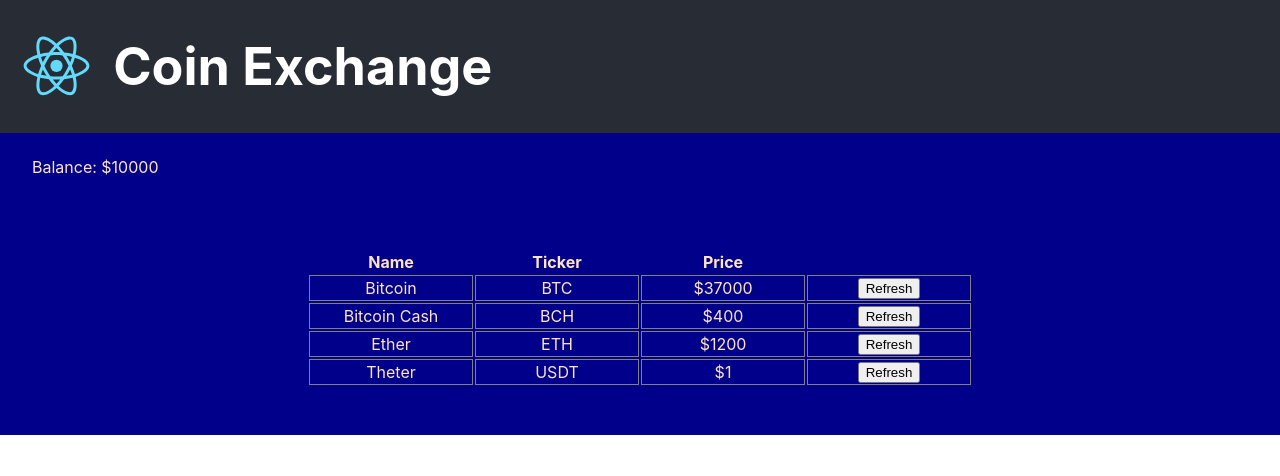
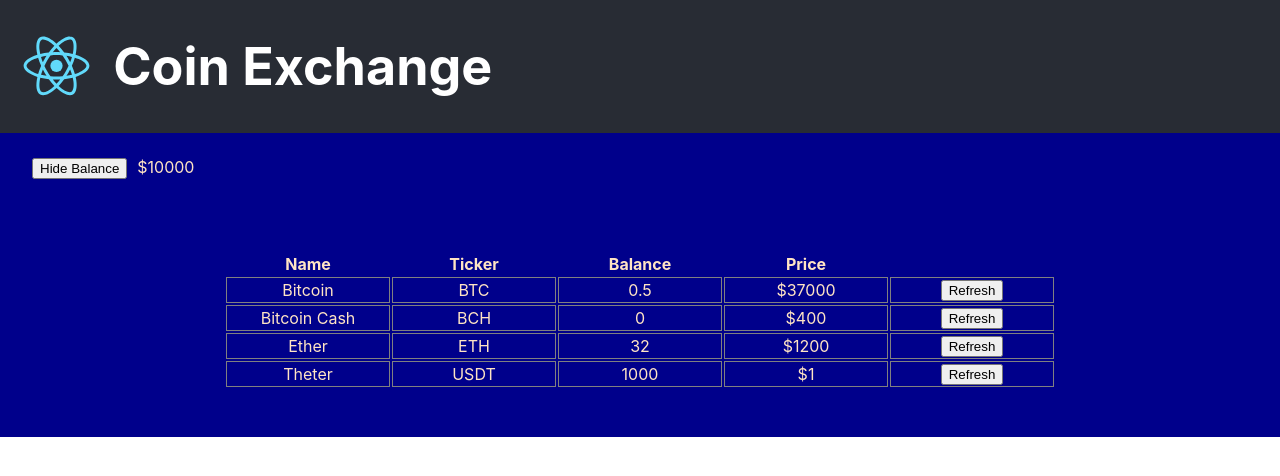
Before and after one commit to samigabor/exchange-agregator, a React (Create React App) app: page / in a window 1280 px wide. Shown: the top 476 px of the page. Built offline with nearby package versions, Linux system fonts and the light colour scheme.

Commit message:
implament show balance

```diff
--- a/public/index.html
+++ b/public/index.html
@@ -24,7 +24,7 @@
       work correctly both with client-side routing and a non-root public URL.
       Learn how to configure a non-root public URL by running `npm run build`.
     -->
-    <title>React App</title>
+    <title>Agregator</title>
   </head>
   <body>
     <noscript>You need to enable JavaScript to run this app.</noscript>
--- a/src/App.js
+++ b/src/App.js
@@ -6,37 +6,46 @@
 
 class App extends Component {
   constructor(props) {
-    super(props)
+    super(props);
 
     this.state = {
       balance: 10000,
+      showBalance: true,
       coins: [
         {
           name: 'Bitcoin',
           ticker: 'BTC',
+          balance: 0.5,
           price: 37000
         },
         {
           name: 'Bitcoin Cash',
           ticker: 'BCH',
+          balance: 0,
           price: 400
         },
         {
           name: 'Ether',
           ticker: 'ETH',
+          balance: 32,
           price: 1200
         },
         {
           name: 'Theter',
           ticker: 'USDT',
+          balance: 1000,
           price: 1
         }
       ]
     }
   }
 
+  handleShowBalance = () => {
+    this.setState({showBalance: !this.state.showBalance});
+  }
+
   refreshPrice = (tickerSelected) => {
-    const updatedCoins = this.state.coins.map(({ name, ticker, price }) => {
+    const updatedCoins = this.state.coins.map(({ name, ticker, balance, price }) => {
       let newPrice = price;
       if (ticker === tickerSelected) {
         const randomPercentage = 0.995 + Math.random() * 0.01;
@@ -45,6 +54,7 @@
       return {
         name,
         ticker,
+        balance,
         price: newPrice
       }
     });
@@ -55,8 +65,8 @@
     return (
       <div className="App">
         <Header />
-        <AccountBalance amount={this.state.balance}/>
-        <Coins coins={this.state.coins} refreshPrice={this.refreshPrice}/>
+        <AccountBalance amount={this.state.balance} showBalance={this.state.showBalance} handleShowBalance={this.handleShowBalance}/>
+        <Coins coins={this.state.coins} showBalance={this.state.showBalance} refreshPrice={this.refreshPrice}/>
       </div>
     )
   }
--- /dev/null
+++ b/src/components/AccountBalance/AccountBalance.css
@@ -0,0 +1,9 @@
+.account-balance {
+  color: bisque;
+  text-align: start;
+  margin: 1.5rem 2rem;
+}
+
+.balance-amount {
+  padding-left: 10px;
+}
--- a/src/components/AccountBalance/AccountBalance.jsx
+++ b/src/components/AccountBalance/AccountBalance.jsx
@@ -1,19 +1,14 @@
 import React, { Component } from 'react'
 import PropTypes from 'prop-types';
-import styled from 'styled-components';
-
-const Section = styled.section`
-  color: bisque;
-  text-align: start;
-  margin: 1.5rem 2rem;
-`;
+import './AccountBalance.css';
 
 export default class AccountBalance extends Component {
   render() {
     return (
-      <Section>
-        Balance: ${this.props.amount}
-      </Section>
+      <section className="account-balance">
+        <button onClick={this.props.handleShowBalance}>{this.props.showBalance ? 'Hide ' : 'Show'} Balance</button>
+        <span className="balance-amount">{ this.props.showBalance ? `$${this.props.amount}` : '' }</span>
+      </section>
     )
   }
 }
--- a/src/components/Coin/Coin.jsx
+++ b/src/components/Coin/Coin.jsx
@@ -8,6 +8,7 @@
       <tr>
         <td>{ this.props.name }</td>
         <td>{ this.props.ticker }</td>
+        {this.props.showBalance ? <td>{ this.props.balance }</td> : null}
         <td>${ this.props.price }</td>
         <td>
         <button onClick={() => this.props.refreshPrice(this.props.ticker)}>Refresh</button>
@@ -20,5 +21,6 @@
 Coin.propTypes = {
   name: PropTypes.string,
   ticker: PropTypes.string,
+  balance: PropTypes.number,
   price: PropTypes.number,
 }
--- a/src/components/Coins/Coins.jsx
+++ b/src/components/Coins/Coins.jsx
@@ -9,15 +9,11 @@
             <tr>
               <th>Name</th>
               <th>Ticker</th>
+              { this.props.showBalance ? <th>Balance</th> : null }
               <th>Price</th>
             </tr>
           </thead>
-          <tbody>
-            {
-              this.props.coins.map(({name, ticker, price}) => <Coin name={name} ticker={ticker} price={price} key={ticker} refreshPrice={this.props.refreshPrice}/>)
-            }
-          </tbody>
-
+          <tbody>{this.props.coins.map(({name, ticker, balance, price}) => <Coin name={name} ticker={ticker} balance={balance} price={price} key={ticker} showBalance={this.props.showBalance} refreshPrice={this.props.refreshPrice}/>)}</tbody>
         </table>
     )
   }
```
